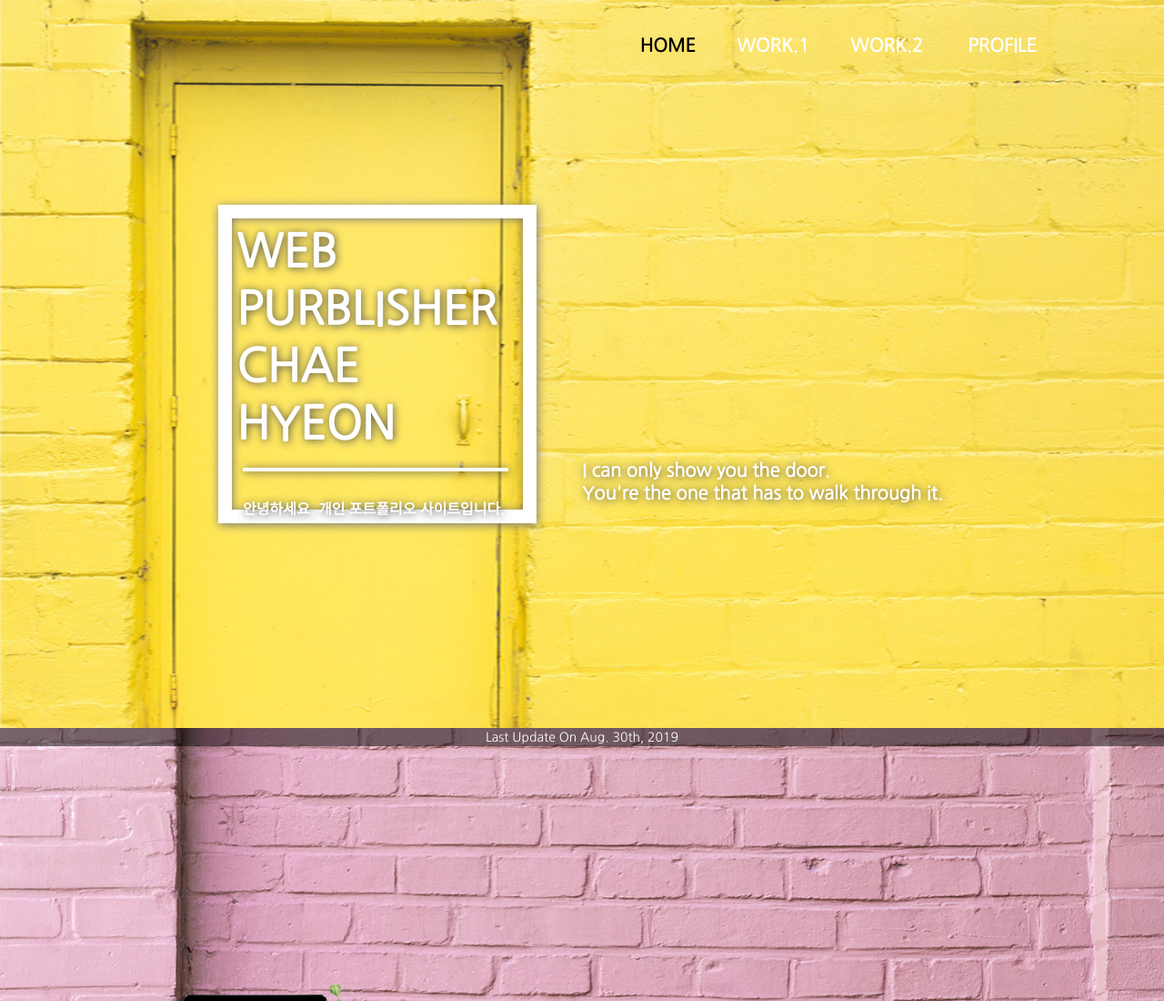
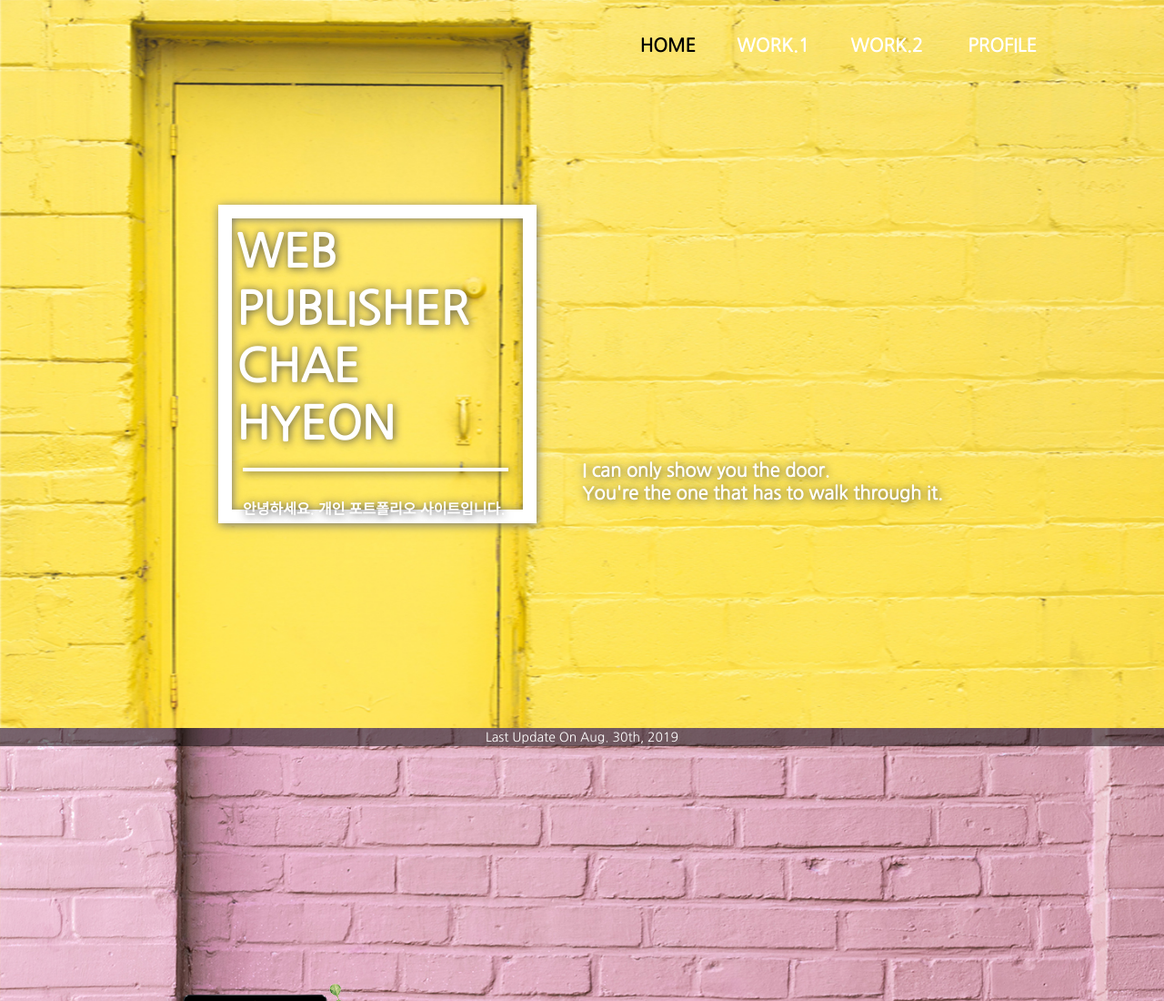
Before and after one commit to changuri/changuri.github.io, a plain HTML site: page index.html in a window 1280 px wide. Shown: the top 1100 px of the page at 91% size. Drawn offline with nearby package versions, Linux system fonts and the light colour scheme; some packages are replaced by stand-ins of ours; a script that the page names is missing.

Commit message:
Update index.html

```diff
--- a/index.html
+++ b/index.html
@@ -34,7 +34,7 @@
             <div class="center">
                 <div class="titleArea">
                     <div class="title col-sm-4">
-                        <h1>WEB PURBLISHER CHAE HYEON </h1>
+                        <h1>WEB PUBLISHER CHAE HYEON </h1>
                         <span></span>
                         <p>안녕하세요.  개인 포트폴리오 사이트입니다. </p>
                     </div>
```
